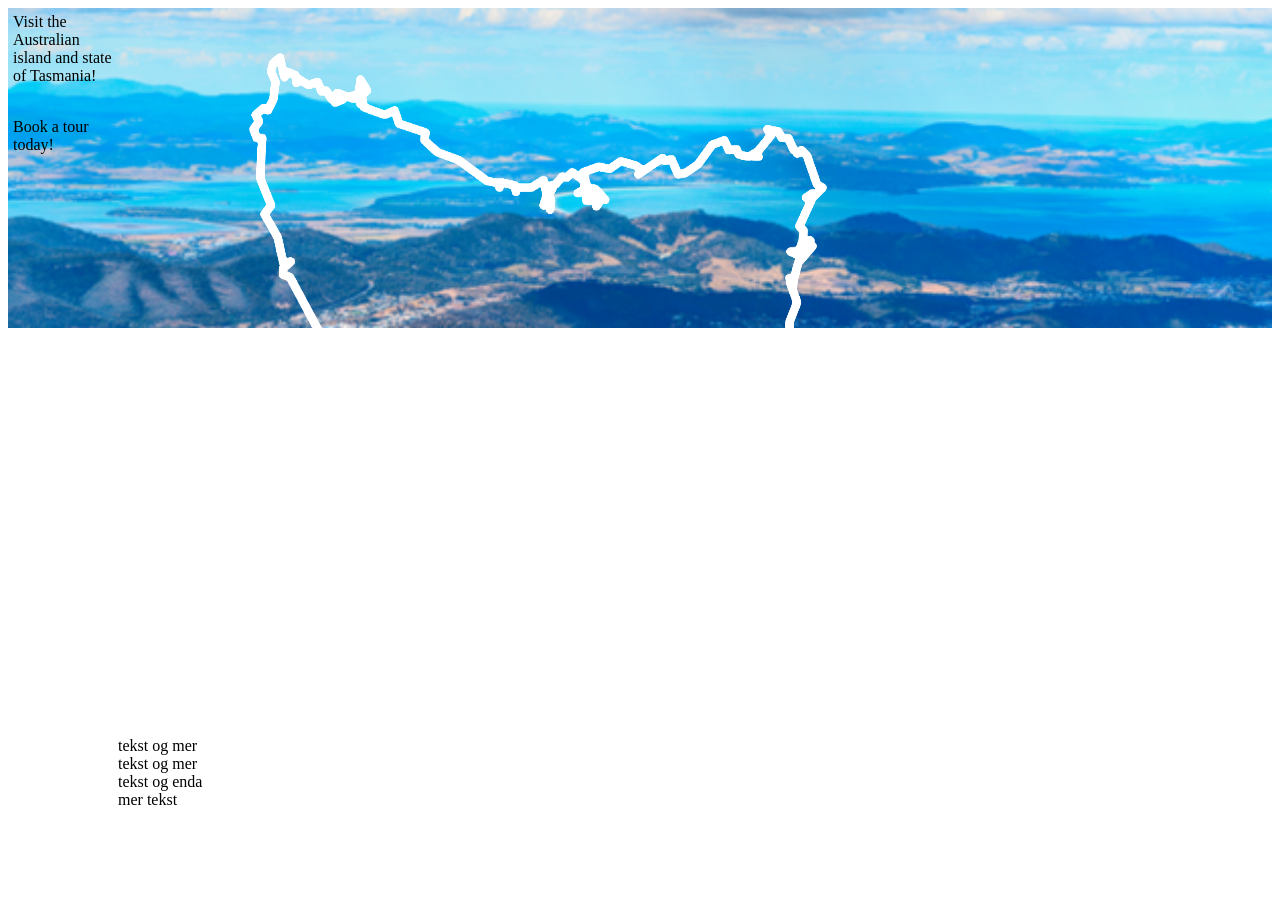
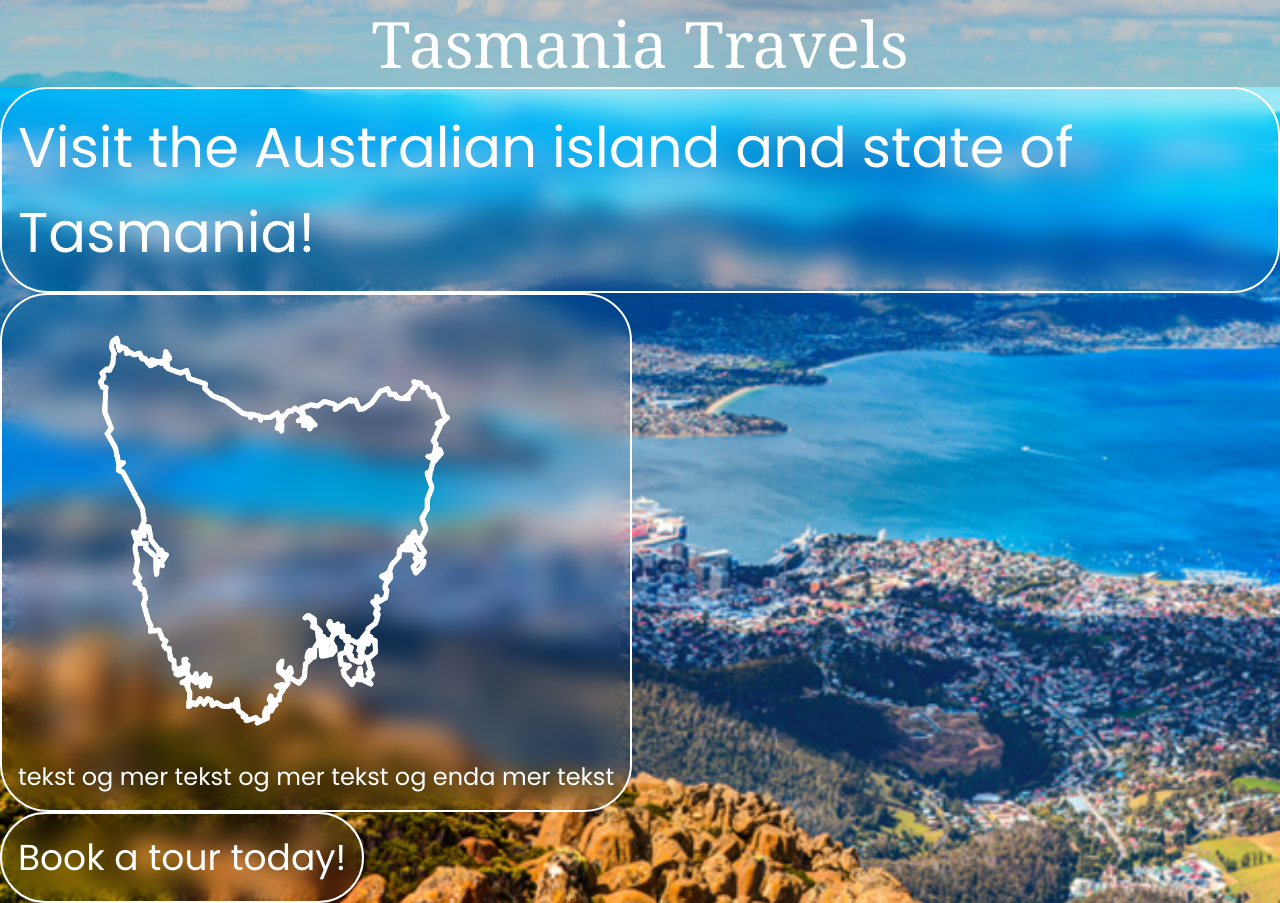
Before and after one commit to Lukasdwa/Nettside-Engelsk, a plain HTML site: page hoved.html in a window 1280 px wide. Before the commit the page ends 809 px from the top, so only its background shows below. Drawn offline with Linux system fonts and the light colour scheme; a web font is replaced by a local one.

Commit message:
Versjon 2

```diff
--- /dev/null
+++ b/global.css
@@ -0,0 +1,5 @@
+@import url('https://fonts.googleapis.com/css2?family=Inspiration&family=Poppins:ital,wght@0,100;0,200;0,300;0,400;0,500;0,600;0,700;0,800;0,900;1,100;1,200;1,300;1,400;1,500;1,600;1,700;1,800;1,900&family=Roboto+Slab:wght@100..900&display=swap');
+
+body {
+    font-family: 'Poppins', 'Franklin Gothic Medium', 'Arial Narrow', Arial, sans-serif;
+}
--- a/hoved.css
+++ b/hoved.css
@@ -1,10 +1,57 @@
-.container {
-    display: grid;
-    grid-template-columns: 100px 100px;
-    grid-template-rows: 100px 100px 100px;
+* {
+    box-sizing: border-box;
+    margin: 0;
+    padding: 0;
+}
+
+body {
+    width: 100%;
+    height: 100vh;
+
     background-image: url(Tasmania_Background.png);
     background-size: cover;
     background-repeat: no-repeat;
-    gap: 5px;
-    padding: 5px;
 }
+
+header h1 {
+    background: rgba(128, 128, 128, 0.37);
+    font-family: 'Inspiration', Georgia, 'Times New Roman', Times, serif;
+    font-weight: 300;
+    font-size: 64px;
+    color: white;
+    text-align: center;
+}
+
+.container {
+    width: 100%;
+    height: 100%;
+}
+
+.box {
+    border: 2px solid white;
+    border-radius: 48px;
+
+    width: fit-content;
+    height: fit-content;
+
+    padding: 1rem;
+
+    color: white;
+    backdrop-filter: blur(12px);
+}
+
+#visit {
+    font-size: 56px;
+}
+
+#outline {
+    font-size: 24px;
+}
+
+#outline img {
+    width: 512px;
+}
+
+#CTA {
+    font-size: 36px;
+}
--- a/hoved.html
+++ b/hoved.html
@@ -5,21 +5,22 @@
     <meta name="viewport" content="width=device-width, initial-scale=1.0">
     <title>Document</title>
     <link rel="stylesheet" href="hoved.css">
+    <link rel="stylesheet" href="global.css">
 </head>
 <body>
     <header>
-
+        <h1>Tasmania Travels</h1>
     </header>
     <main>
         <div class="container">
-            <div id="Visit">
+            <div class="box" id="visit">
                 Visit the Australian island and state of Tasmania!
             </div>
-            <div id="Outline">
+            <div class="box" id="outline">
                 <img src="Tasmania_Outline.png" alt="Outline of Tasmania">
-                tekst og mer tekst og mer tekst og enda mer tekst
+                <p>tekst og mer tekst og mer tekst og enda mer tekst</p>
             </div>
-            <div id="CTA">
+            <div class="box" id="CTA">
                 Book a tour today!
             </div>
         </div>
```
Also changed, not shown: 1 other file.
